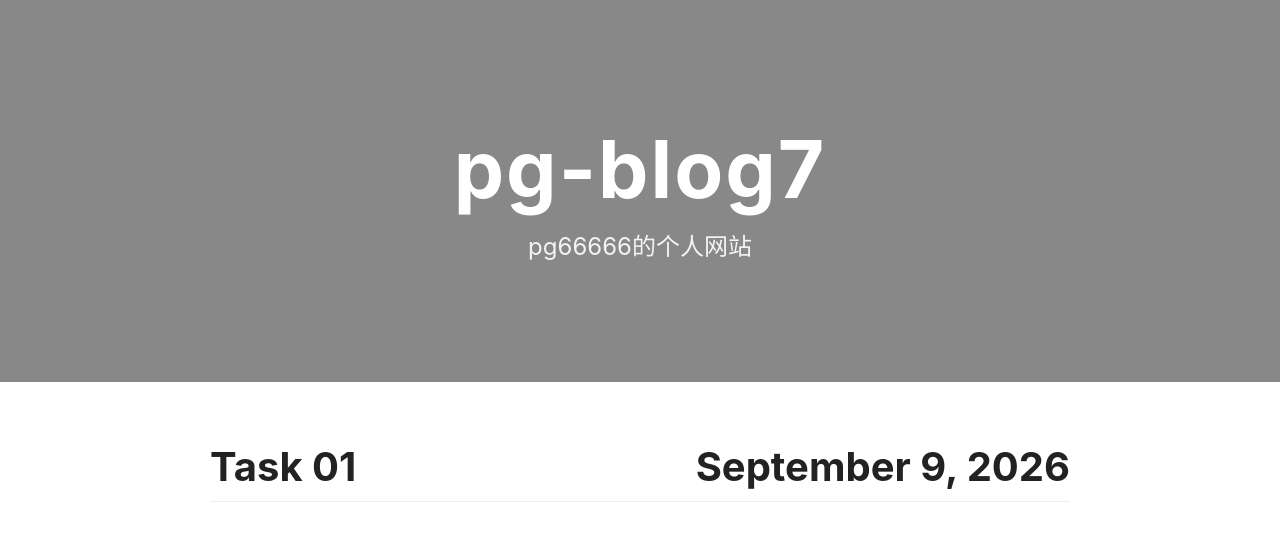
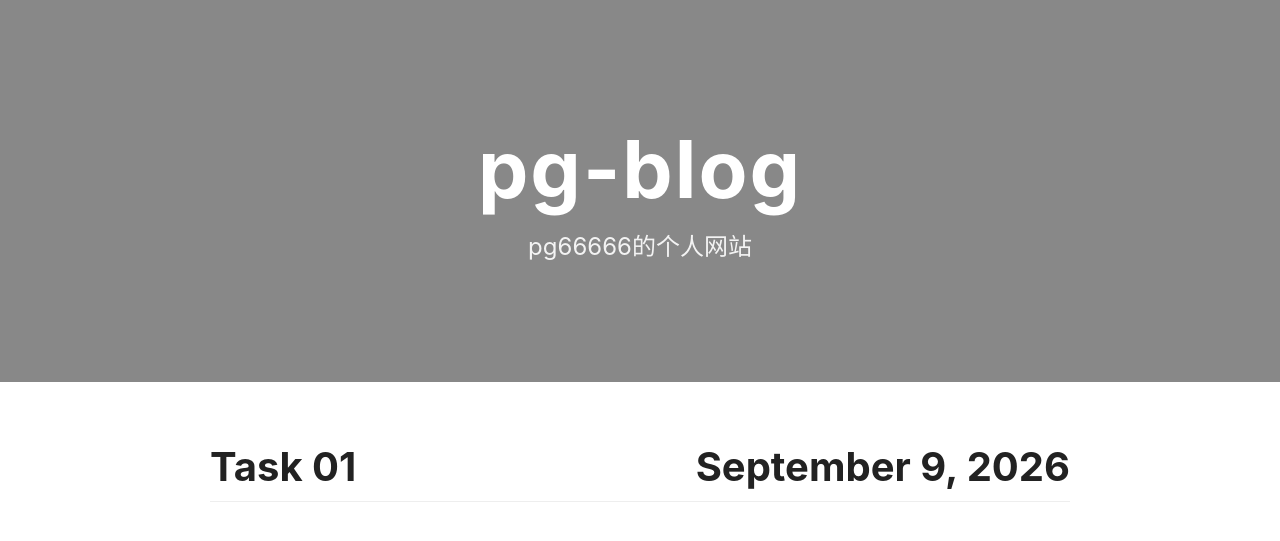
Before and after one commit to AiXiaoHang/aixiaohang.github.io, a Jekyll site: the page built from README.md, in a window 1280 px wide. Shown: the top 541 px of the page. Built offline with Jekyll 4.4.1, drawn with Linux system fonts in a browser that asks for light colours; our own code applies the rules of GitHub Pages for plain Markdown files.

Commit message:
Update _config.yml

```diff
--- a/_config.yml
+++ b/_config.yml
@@ -1,4 +1,4 @@
-title: pg-blog7
+title: pg-blog
 description: pg66666的个⼈⽹站
 author: pg666666
 baseurl: "/"
```
